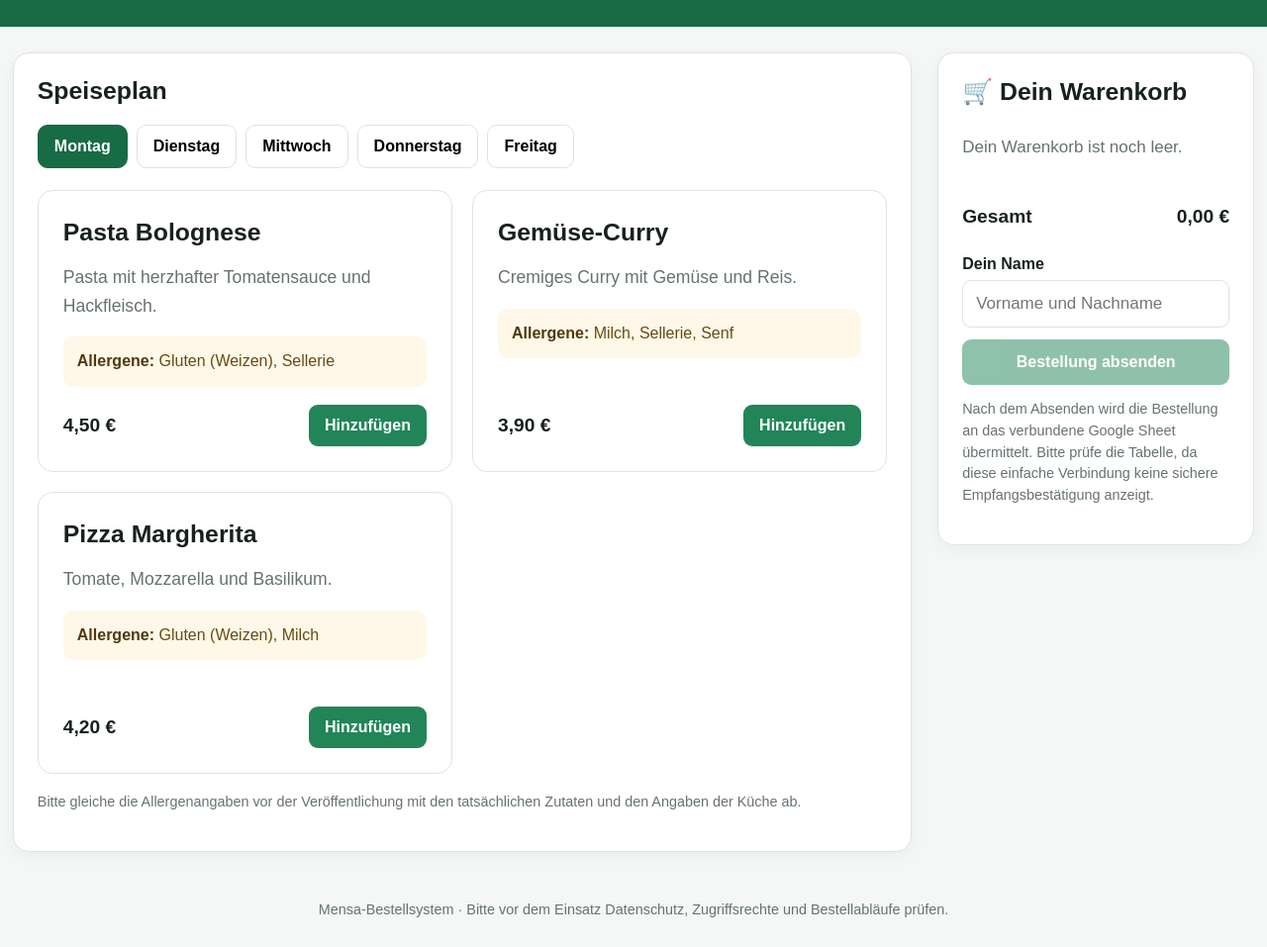
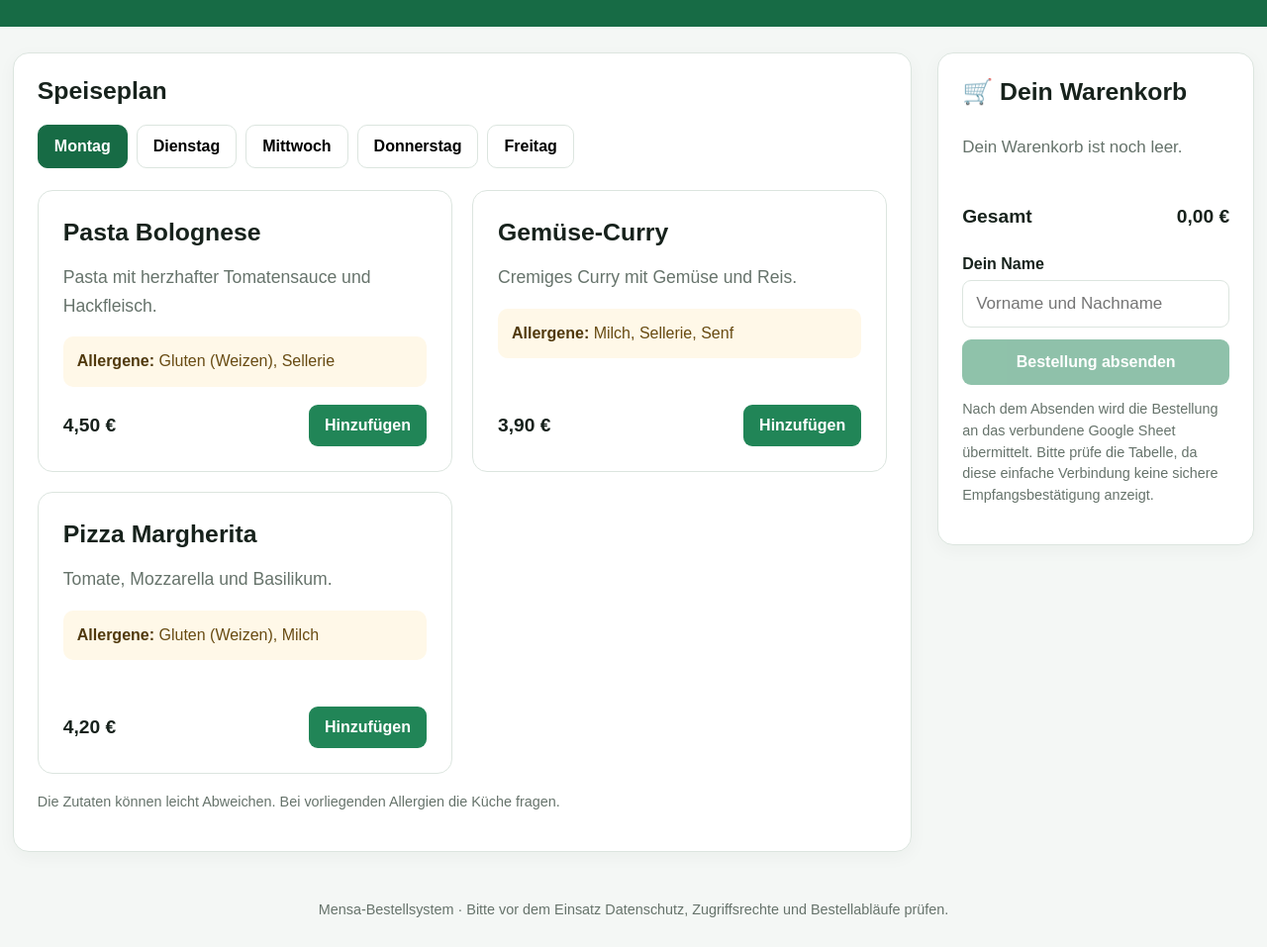
Before and after one commit to Rapha829/MensaToGo, a plain HTML site: page index.html in a window 1280 px wide. Shown: the part 108-1065 px from the top of the page at 99% size. Drawn offline with Linux system fonts and the light colour scheme.

Commit message:
Update allergen notice text in index.html

```diff
--- a/index.html
+++ b/index.html
@@ -323,8 +323,7 @@
       <div class="menu-list" id="menuList"></div>
 
       <p class="small" style="margin-top:18px">
-        Bitte gleiche die Allergenangaben vor der Veröffentlichung
-        mit den tatsächlichen Zutaten und den Angaben der Küche ab.
+        Die Zutaten können leicht Abweichen. Bei vorliegenden Allergien die Küche fragen.
       </p>
     </section>
 
```
